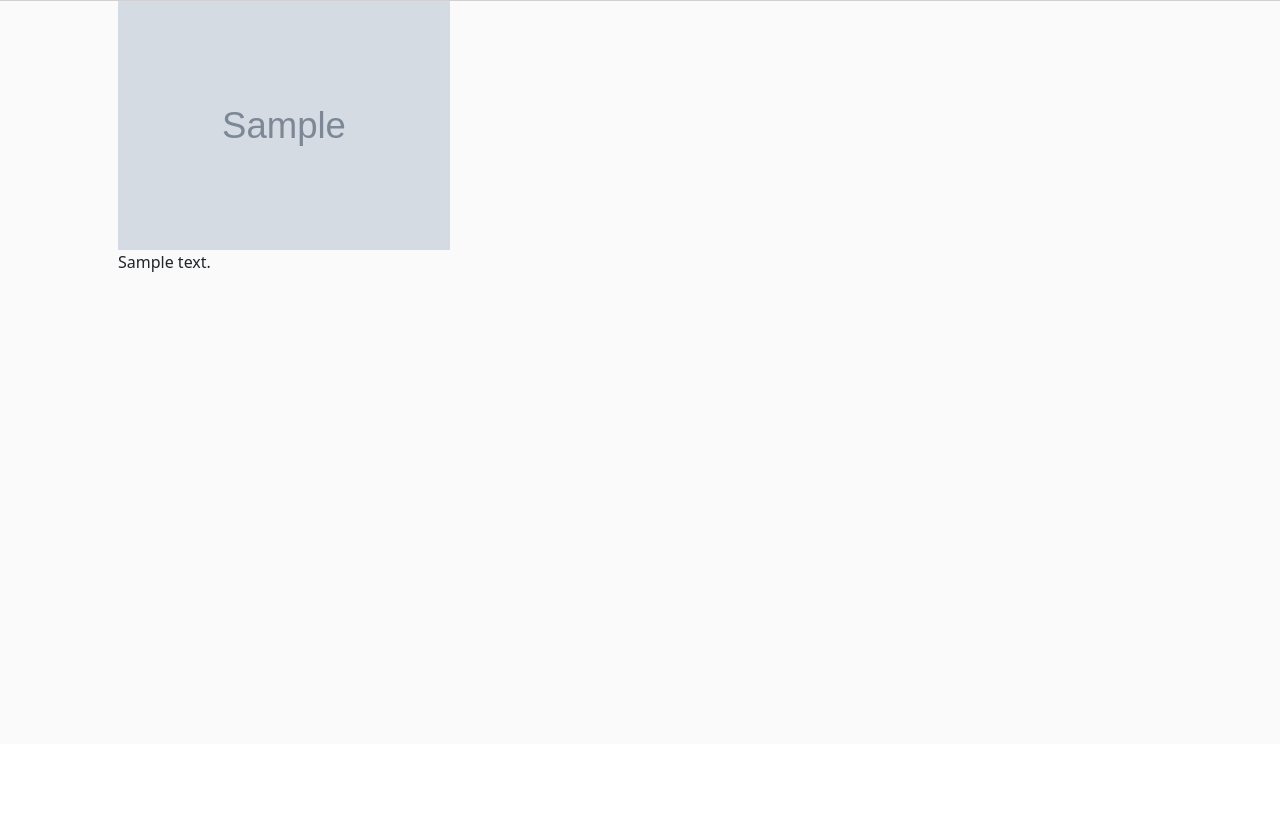
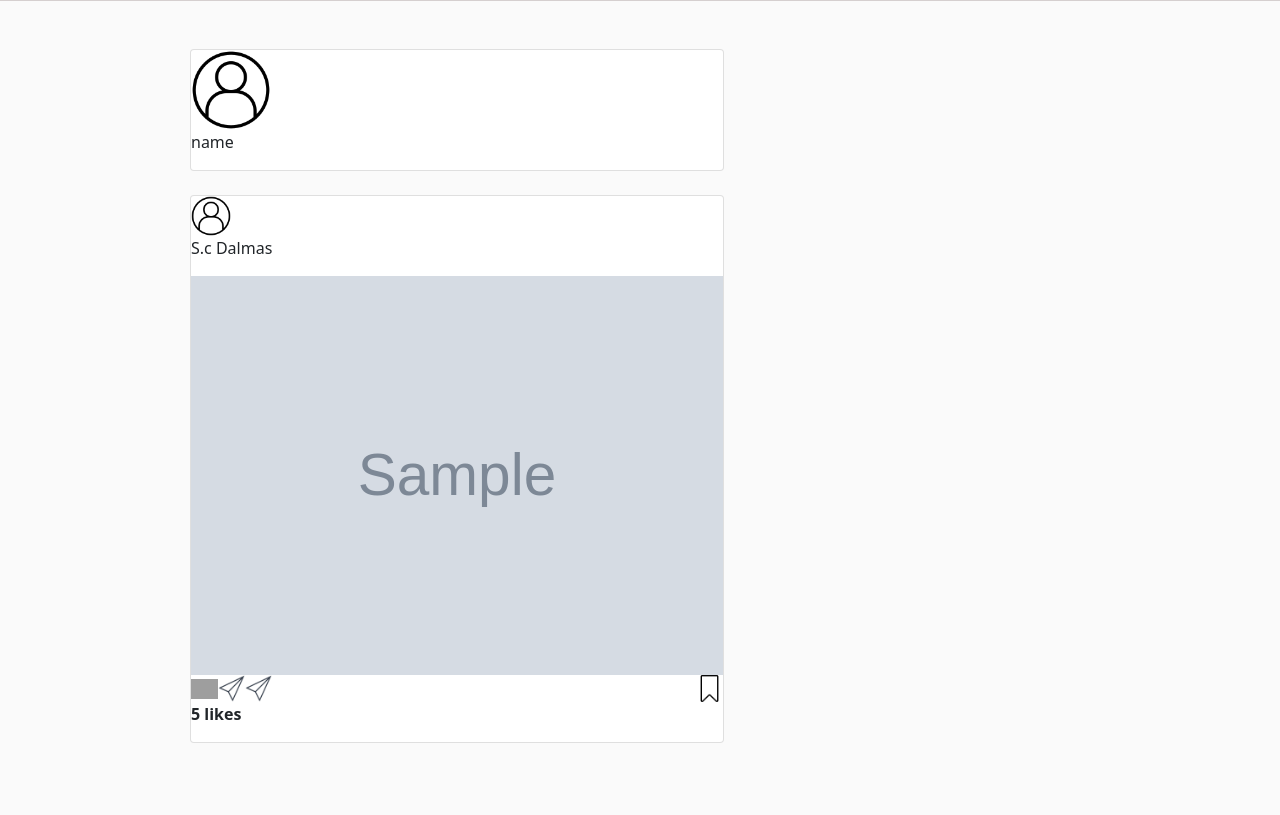
Before and after one commit to Isaac-kiptoo-kilimo/Istagram-app, a Django app: page / in a window 1280 px wide. Shown: the part 56-871 px from the top of the page. Before the commit the page ends 328 px from the top, so only its background shows below. Run offline with Django 4.2, Linux system fonts and the light colour scheme; tables that the repository leaves empty hold one stand-in row (values such as "Sample post"); grey boxes marked "Sample" are stand-in pictures; some libraries are stand-ins or nearby versions; grey boxes are pictures that could not be loaded.

Commit message:
style:styling cards

```diff
--- a/templates/pages/index.html
+++ b/templates/pages/index.html
@@ -1,15 +1,56 @@
 {% extends 'base.html' %}
 {% block content %}
-<div class="container ">
+<div class="container my-5">
+    <div class="row">
+        <div class="row mx-5 mb-4">
+        <div class="col-md-6 ms-5 ">
+           <div class="card">
+            <img src="/static/images/user.webp" width="80px" alt="{{image.profile_img}}">
+            <p>name</p>
+           </div>
+        </div>
+    </div>
+    <div class="row mx-5">
+        <div class="col-md-6 ms-5">
+            <div class="card ">
+                <div class="div">
+                    <img src="/static/images/user.webp" width="40px" alt="{{image.profile_img}}">
+                <p class="align-center">S.c Dalmas</p>
+                </div>
+                {% for image in images %}
+
+                <img src="{{image.image.url}}" class="img-fluid" alt=" {{image.image}}">
+                {% endfor %}
+                <div class="card-lower w-100 d-flex ">
+                    <div>
+                        <img src="/static/images/heart.png" width="27px" alt="{{image.profile_img}}">
+                    </div>
+                    <div>
+                        <img src="/static/images/message.webp" width="27px" alt="{{image.profile_img}}">
+                    </div>
+                    <div>
+                        <img src="/static/images/message.webp" width="27px" alt="{{image.profile_img}}">
+
+                    </div>
+                    <div class=" ms-auto ">
+                        <img src="/static/images/Bookmark.webp" width="27px" alt="{{image.profile_img}}">
+                    </div>
+                </div>
+                <div>
+                    <p><strong>5 likes</strong></p>
+                </div>
 
 
-    <div class="row mx-4">
-        {% for image in images %}
-        <div class="col-md-4">
-           <img src="{{image.image.url}}" class="img-fluid" alt=" {{image.image}}">
-           {{image.description}}
+            </div>
         </div>
-        {% endfor %}
+    </div>
+
+        <div class="col-md-5">
+            <div>
+                <img src="" alt="">
+            </div>
+        </div>
+    </div>
     </div>
 </div>
 
```
Also changed, not shown: media/image/food15.jpg (added), media/image/isaac-.png (added).
